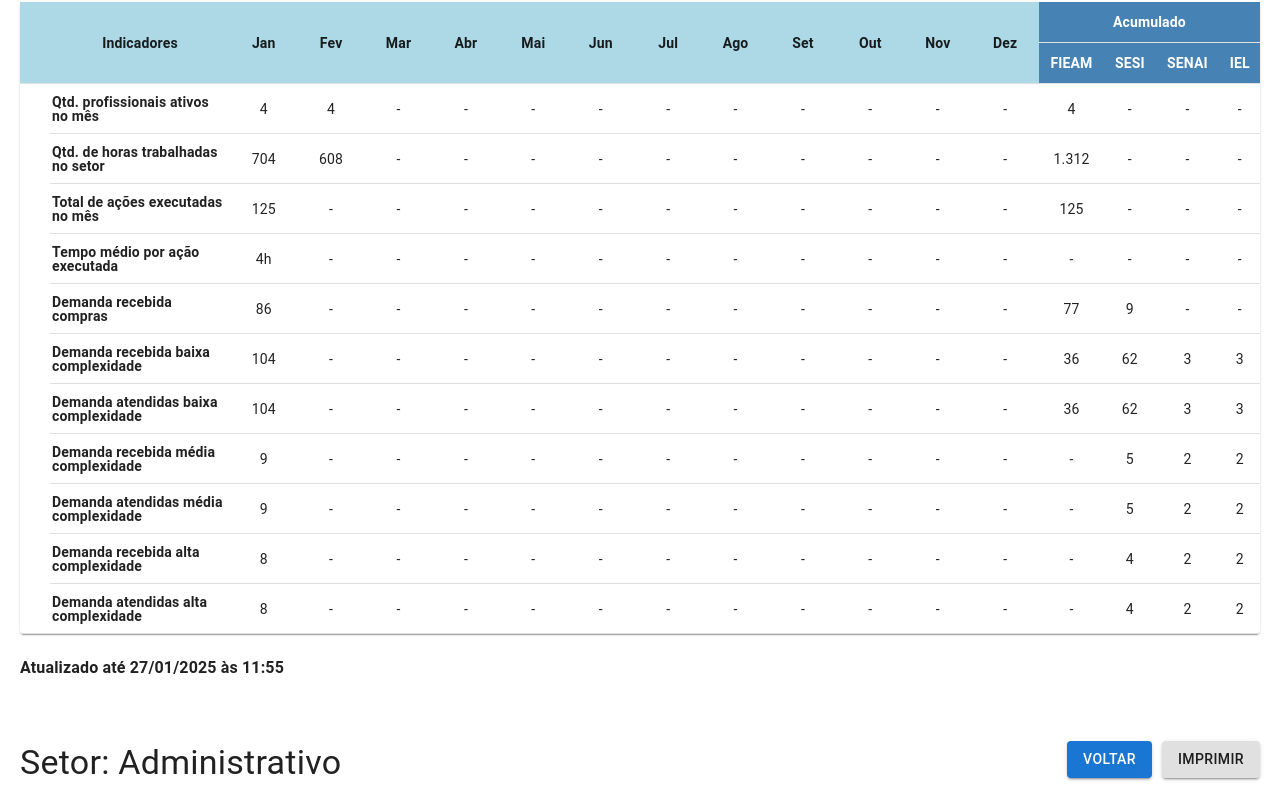
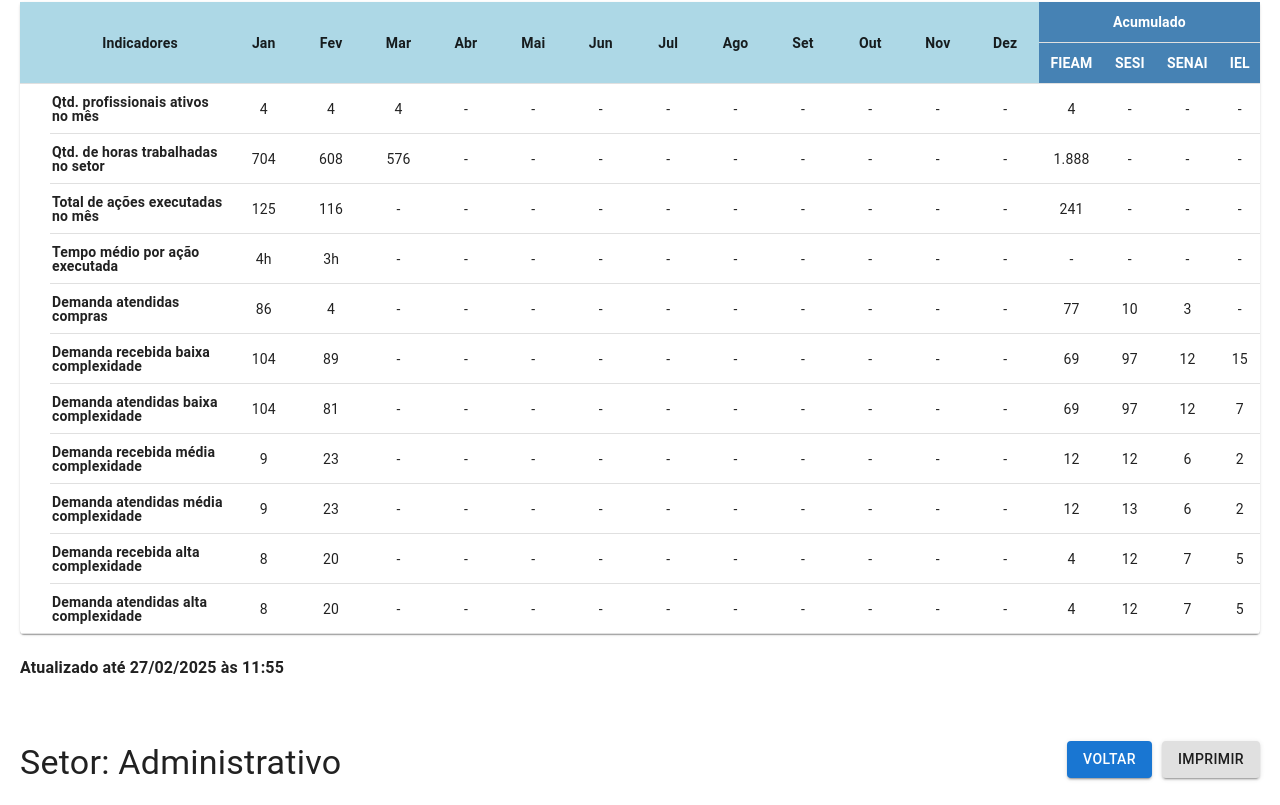
Before and after one commit to Jonathanbfb/organograma, a React (Vite) app: page /indicadores/setor/Geral in a window 1280 px wide. Shown: the part 2875-3680 px from the top of the page. Built offline with nearby package versions, Linux system fonts and the light colour scheme.

Commit message:
Atualização Design

```diff
--- a/src/pages/setores/CallCenter.tsx
+++ b/src/pages/setores/CallCenter.tsx
@@ -142,7 +142,7 @@ const CallCenter: React.FC = () => {
       {
         "indicadores": "Propostas geradas - R$",
         "jan": "R$ 3.473.534", "fev": "R$ 1.087.296", "mar": "-", "abr": "-", "mai": "-", "jun": "-", "jul": "-", "ago": "-", "set": "-", "out": "-", "nov": "-", "dez": "-",
-        "acumulado": { "fieam": "-", "sesi": "3.614.390", "senai": "R$ 905.540", "iel": "R$ 40.898" }
+        "acumulado": { "fieam": "-", "sesi": "R$ 3.614.390", "senai": "R$ 905.540", "iel": "R$ 40.898" }
       }
     ]
 
--- a/src/pages/setores/Design.tsx
+++ b/src/pages/setores/Design.tsx
@@ -86,30 +86,30 @@ const Design: React.FC = () => {
   const data2025 = [
     {
       "indicadores": "Qtd. profissionais ativos no mês",
-      "jan": 4, "fev": "4", "mar": "-", "abr": "-", "mai": "-", "jun": "-", "jul": "-", "ago": "-", "set": "-", "out": "-", "nov": "-",
+      "jan": 4, "fev": "4", "mar": "4", "abr": "-", "mai": "-", "jun": "-", "jul": "-", "ago": "-", "set": "-", "out": "-", "nov": "-",
       "acumulado": { "fieam": 4, "sesi": "-", "senai": "-", "iel": "-" }
     },
     {
       "indicadores": "Qtd. de horas trabalhadas no setor",
-      "jan": "704", "fev": "608", "mar": "-", "abr": "-", "mai": "-", "jun": "-", "jul": "-", "ago": "-", "set": "-", "out": "-", "nov": "-",
-      "acumulado": { "fieam": "1.312", "sesi": "-", "senai": "-", "iel": "-" }
+      "jan": "704", "fev": "608", "mar": "576", "abr": "-", "mai": "-", "jun": "-", "jul": "-", "ago": "-", "set": "-", "out": "-", "nov": "-",
+      "acumulado": { "fieam": "1.888", "sesi": "-", "senai": "-", "iel": "-" }
     },
     {
       "indicadores": "Total de ações executadas no mês",
-      "jan": 125, "fev": "-", "mar": "-", "abr": "-", "mai": "-", "jun": "-", "jul": "-", "ago": "-", "set": "-", "out": "-", "nov": "-",
-      "acumulado": { "fieam": 125, "sesi": "-", "senai": "-", "iel": "-" }
+      "jan": 125, "fev": "116", "mar": "-", "abr": "-", "mai": "-", "jun": "-", "jul": "-", "ago": "-", "set": "-", "out": "-", "nov": "-",
+      "acumulado": { "fieam": 241, "sesi": "-", "senai": "-", "iel": "-" }
     },
 
     {
       "indicadores": "Tempo médio por ação executada",
-      "jan": "4h", "fev": "-", "mar": "-", "abr": "-", "mai": "-", "jun": "-", "jul": "-", "ago": "-", "set": "-", "out": "-", "nov": "-",
+      "jan": "4h", "fev": "3h", "mar": "-", "abr": "-", "mai": "-", "jun": "-", "jul": "-", "ago": "-", "set": "-", "out": "-", "nov": "-",
       "acumulado": { "fieam": "-", "sesi": "-", "senai": "-", "iel": "-" }
     },
 
     {
-      "indicadores": "Demanda recebida compras",
-      "jan": 86, "fev": "-", "mar": "-", "abr": "-", "mai": "-", "jun": "-", "jul": "-", "ago": "-", "set": "-", "out": "-", "nov": "-",
-      "acumulado": { "fieam": 77, "sesi": 9, "senai": "-", "iel": "-" }
+      "indicadores": "Demanda atendidas compras",
+      "jan": 86, "fev": "4", "mar": "-", "abr": "-", "mai": "-", "jun": "-", "jul": "-", "ago": "-", "set": "-", "out": "-", "nov": "-",
+      "acumulado": { "fieam": 77, "sesi": 10, "senai": "3", "iel": "-" }
     },
  /*    {
       "indicadores": "Demanda recebida compras",
@@ -118,33 +118,33 @@ const Design: React.FC = () => {
     }, */
     {
       "indicadores": "Demanda recebida baixa complexidade",
-      "jan": 104, "fev": "-", "mar": "-", "abr": "-", "mai": "-", "jun": "-", "jul": "-", "ago": "-", "set": "-", "out": "-", "nov": "-",
-      "acumulado": { "fieam": 36, "sesi": 62, "senai": 3, "iel": 3 }
+      "jan": 104, "fev": "89", "mar": "-", "abr": "-", "mai": "-", "jun": "-", "jul": "-", "ago": "-", "set": "-", "out": "-", "nov": "-",
+      "acumulado": { "fieam": 69, "sesi": 97, "senai": 12, "iel": 15 }
     },
     {
       "indicadores": "Demanda atendidas baixa complexidade",
-      "jan": 104, "fev": "-", "mar": "-", "abr": "-", "mai": "-", "jun": "-", "jul": "-", "ago": "-", "set": "-", "out": "-", "nov": "-",
-      "acumulado": { "fieam": 36, "sesi": 62, "senai": 3, "iel": 3 }
+      "jan": 104, "fev": "81", "mar": "-", "abr": "-", "mai": "-", "jun": "-", "jul": "-", "ago": "-", "set": "-", "out": "-", "nov": "-",
+      "acumulado": { "fieam": 69, "sesi": 97, "senai": 12, "iel": 7 }
     },
     {
       "indicadores": "Demanda recebida média complexidade",
-      "jan": 9, "fev": "-", "mar": "-", "abr": "-", "mai": "-", "jun": "-", "jul": "-", "ago": "-", "set": "-", "out": "-", "nov": "-",
-      "acumulado": { "fieam": "-", "sesi": 5, "senai": 2, "iel": 2 }
+      "jan": 9, "fev": "23", "mar": "-", "abr": "-", "mai": "-", "jun": "-", "jul": "-", "ago": "-", "set": "-", "out": "-", "nov": "-",
+      "acumulado": { "fieam": "12", "sesi": 12, "senai": 6, "iel": 2 }
     },
     {
       "indicadores": "Demanda atendidas média complexidade",
-    "jan": 9, "fev": "-", "mar": "-", "abr": "-", "mai": "-", "jun": "-", "jul": "-", "ago": "-", "set": "-", "out": "-", "nov": "-",
-      "acumulado": { "fieam": "-", "sesi": 5, "senai": 2, "iel": 2 }
+    "jan": 9, "fev": "23", "mar": "-", "abr": "-", "mai": "-", "jun": "-", "jul": "-", "ago": "-", "set": "-", "out": "-", "nov": "-",
+      "acumulado": { "fieam": "12", "sesi": 13, "senai": 6, "iel": 2 }
     },
     {
       "indicadores": "Demanda recebida alta complexidade",
-      "jan": 8, "fev": "-", "mar": "-", "abr": "-", "mai": "-", "jun": "-", "jul": "-", "ago": "-", "set": "-", "out": "-", "nov": "-",
-      "acumulado": { "fieam": "-", "sesi": 4, "senai": 2, "iel": 2 }
+      "jan": 8, "fev": "20", "mar": "-", "abr": "-", "mai": "-", "jun": "-", "jul": "-", "ago": "-", "set": "-", "out": "-", "nov": "-",
+      "acumulado": { "fieam": "4", "sesi": 12, "senai": 7, "iel": 5 }
     },
     {
       "indicadores": "Demanda atendidas alta complexidade",
-      "jan": 8, "fev": "-", "mar": "-", "abr": "-", "mai": "-", "jun": "-", "jul": "-", "ago": "-", "set": "-", "out": "-", "nov": "-",
-      "acumulado": { "fieam": "-", "sesi": 4, "senai": 2, "iel": 2 }
+      "jan": 8, "fev": "20", "mar": "-", "abr": "-", "mai": "-", "jun": "-", "jul": "-", "ago": "-", "set": "-", "out": "-", "nov": "-",
+      "acumulado": { "fieam": "4", "sesi": 12, "senai": 7, "iel": 5 }
     },
   ]
   const categorizeIndicator = (indicator: string): string => {
@@ -377,7 +377,7 @@ const Design: React.FC = () => {
           </Table>
         </TableContainer>
       </Paper>
-      <h4>Atualizado até 27/01/2025 às 11:55</h4>
+      <h4>Atualizado até 27/02/2025 às 11:55</h4>
     </div>
   );
 };
--- a/src/pages/setores/RedesSociais.tsx
+++ b/src/pages/setores/RedesSociais.tsx
@@ -144,12 +144,12 @@ const RedesSociais: React.FC = () => {
   const data2025 = [
     {
       "indicadores": "Qtd. profissionais ativos no mês",
-      "jan": 3, "fev": "3", "mar": "-", "abr": "-", "mai": "-", "jun": "-", "jul": "-", "ago": "-", "set": "-", "out": "-", "nov": "-",
+      "jan": 3, "fev": "3", "mar": "3", "abr": "-", "mai": "-", "jun": "-", "jul": "-", "ago": "-", "set": "-", "out": "-", "nov": "-",
       "acumulado": { "fieam": 3, "sesi": "-", "senai": "-", "iel": "-" }
     },
     {
       "indicadores": "Qtd. de horas trabalhadas no setor",
-      "jan": 528, "fev": "456", "mar": "-", "abr": "-", "mai": "-", "jun": "-", "jul": "-", "ago": "-", "set": "-", "out": "-", "nov": "-",
+      "jan": 528, "fev": "456", "mar": "384", "abr": "-", "mai": "-", "jun": "-", "jul": "-", "ago": "-", "set": "-", "out": "-", "nov": "-",
       "acumulado": { "fieam":984, "sesi": "-", "senai": "-", "iel": "-" }
     },
     {
@@ -165,29 +165,29 @@ const RedesSociais: React.FC = () => {
     },
     {
       "indicadores": "Número de anúncios",
-      "jan": "-", "fev": "-", "mar": "-", "abr": "-", "mai": "-", "jun": "-", "jul": "-", "ago": "-", "set": "-", "out": "-", "nov": "-",
-      "acumulado": { "fieam": "-", "sesi": "-", "senai": "-", "iel": "-" }
+      "jan": "-", "fev": "-", "mar": "120", "abr": "-", "mai": "-", "jun": "-", "jul": "-", "ago": "-", "set": "-", "out": "-", "nov": "-",
+      "acumulado": { "fieam": "-", "sesi": "29", "senai": "74", "iel": "17" }
     },
     {
       "indicadores": "Alcance total",
-      "jan": "918.090", "fev": "1.132.613", "mar": "-", "abr": "-", "mai": "-", "jun": "-", "jul": "-", "ago": "-", "set": "-", "out": "-", "nov": "-",
-      "acumulado": { "fieam": "79.718", "sesi": "852.574", "senai": "800.310", "iel": "318.101"
+      "jan": "918.090", "fev": "1.132.613", "mar": "576.602", "abr": "-", "mai": "-", "jun": "-", "jul": "-", "ago": "-", "set": "-", "out": "-", "nov": "-",
+      "acumulado": { "fieam": "79.718", "sesi": "1.109.993", "senai": "1.092.919", "iel": "344.675"
       }
     },
     {
       "indicadores": "Impressões (ADS)",
-      "jan": "1.563.641", "fev": "3.384.256", "mar": "-", "abr": "-", "mai": "-", "jun": "-", "jul": "-", "ago": "-", "set": "-", "out": "-", "nov": "-",
-      "acumulado": { "fieam": 41.200, "sesi": "1.811.868", "senai": "2.676.378", "iel": "418.451"
+      "jan": "1.563.641", "fev": "3.384.256", "mar": "1.255.535", "abr": "-", "mai": "-", "jun": "-", "jul": "-", "ago": "-", "set": "-", "out": "-", "nov": "-",
+      "acumulado": { "fieam": 41.200, "sesi": "2.299.389", "senai": "3.378.737", "iel": "484.106"
       }
     },
     {
       "indicadores": "Cliques no anúncio",
-      "jan": 17.214, "fev": "23.760", "mar": "-", "abr": "-", "mai": "-", "jun": "-", "jul": "-", "ago": "-", "set": "-", "out": "-", "nov": "-",
-      "acumulado": { "fieam": 30, "sesi": "27.606", "senai": "38.714", "iel": "4.624" }
+      "jan": 17.214, "fev": "23.760", "mar": "20.727", "abr": "-", "mai": "-", "jun": "-", "jul": "-", "ago": "-", "set": "-", "out": "-", "nov": "-",
+      "acumulado": { "fieam": 30, "sesi": "35.025", "senai": "51.069", "iel": "5.577" }
     },
     {
       "indicadores": "CTR (Click-Through Rate)",
-      "jan": "186", "fev": "4.22", "mar": "-", "abr": "-", "mai": "-", "jun": "-", "jul": "-", "ago": "-", "set": "-", "out": "-", "nov": "-",
+      "jan": "186", "fev": "4.22", "mar": "4.25", "abr": "-", "mai": "-", "jun": "-", "jul": "-", "ago": "-", "set": "-", "out": "-", "nov": "-",
       "acumulado": { "fieam": 89, "sesi": 1.06, "senai": 1.09, "iel": 97 }
     },
     {
```
